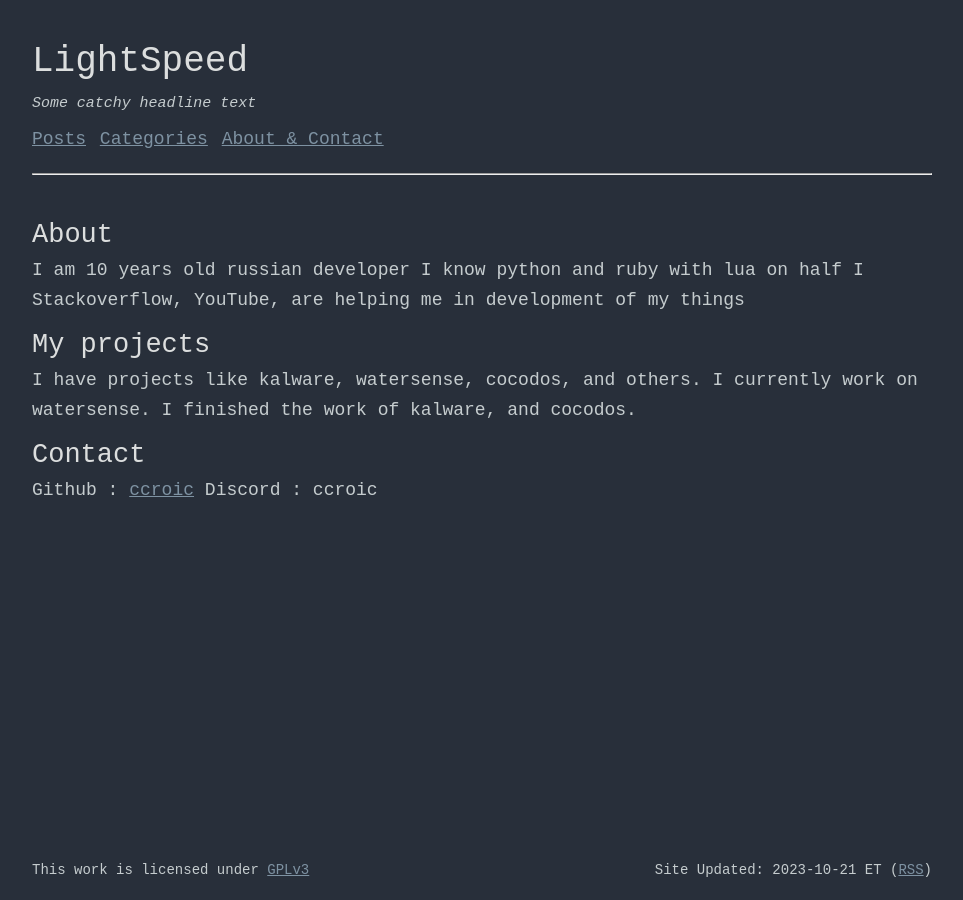
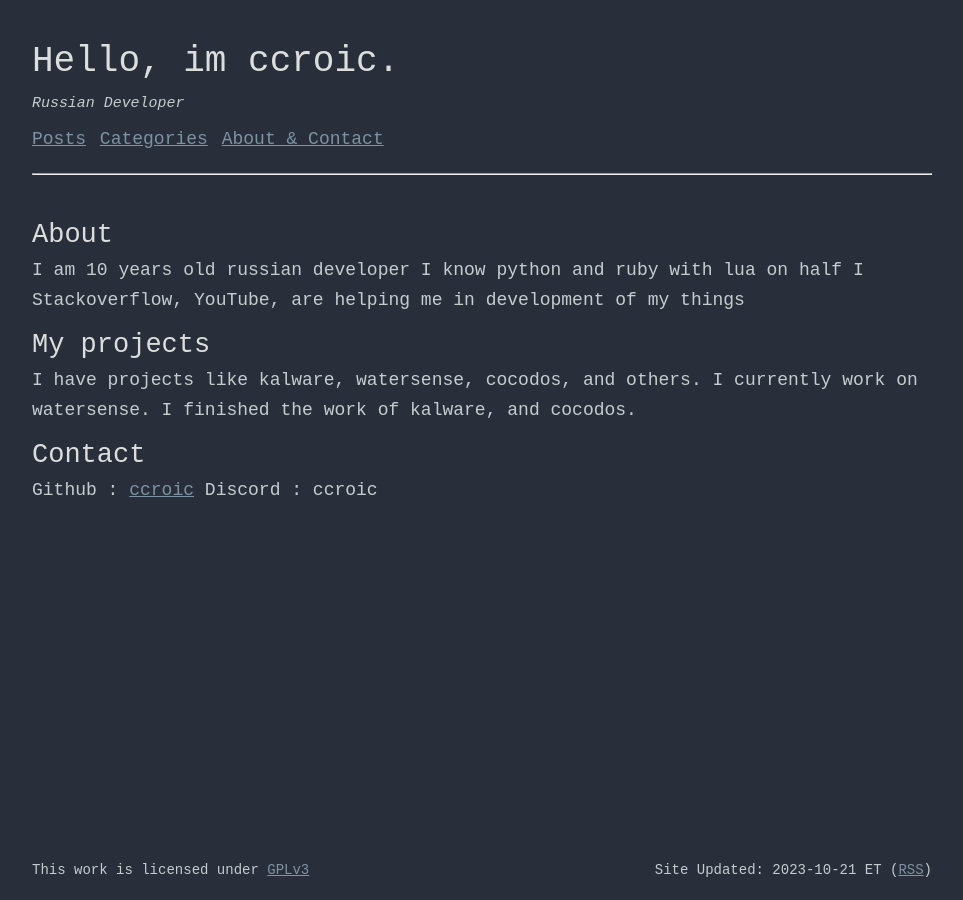
Before and after one commit to ccroic/ccroic.github.io, a Jekyll site: the page built from index.md, in a window 1280 px wide. Shown: the whole page, without its empty margins (158-1121 px from the left). Built offline with Jekyll 4.4.1, drawn with Linux system fonts in a browser that asks for light colours.

Commit message:
Update header.html

```diff
--- a/_includes/header.html
+++ b/_includes/header.html
@@ -1,7 +1,7 @@
 <div class="header">
-    <h1>LightSpeed</h1>
+    <h1>Hello, im ccroic.</h1>
     <br>
-    <h5><i>Some catchy headline text</i></h5>
+    <h5><i>Russian Developer</i></h5>
     <br>
     {% include nav.html %}
     <hr>
```
